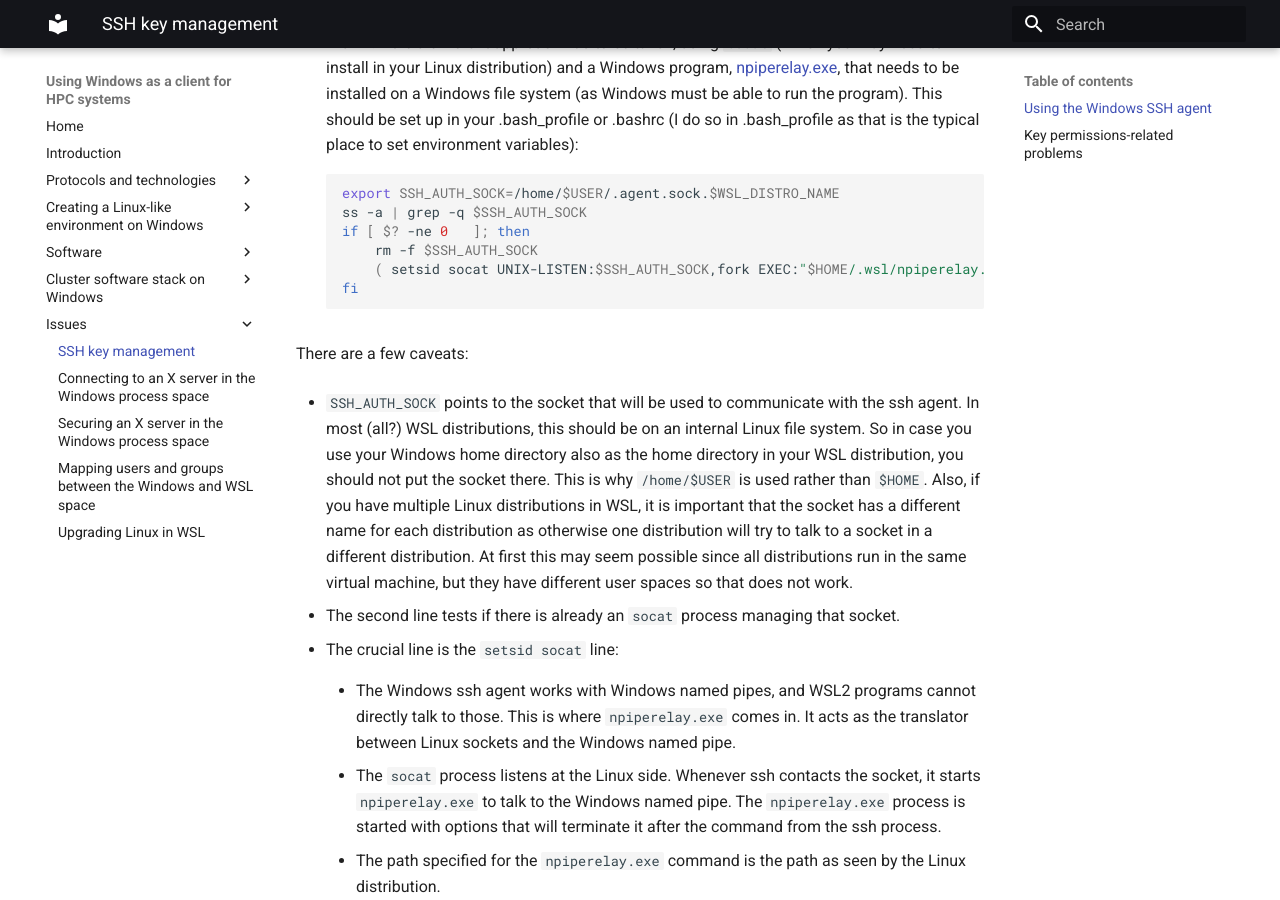
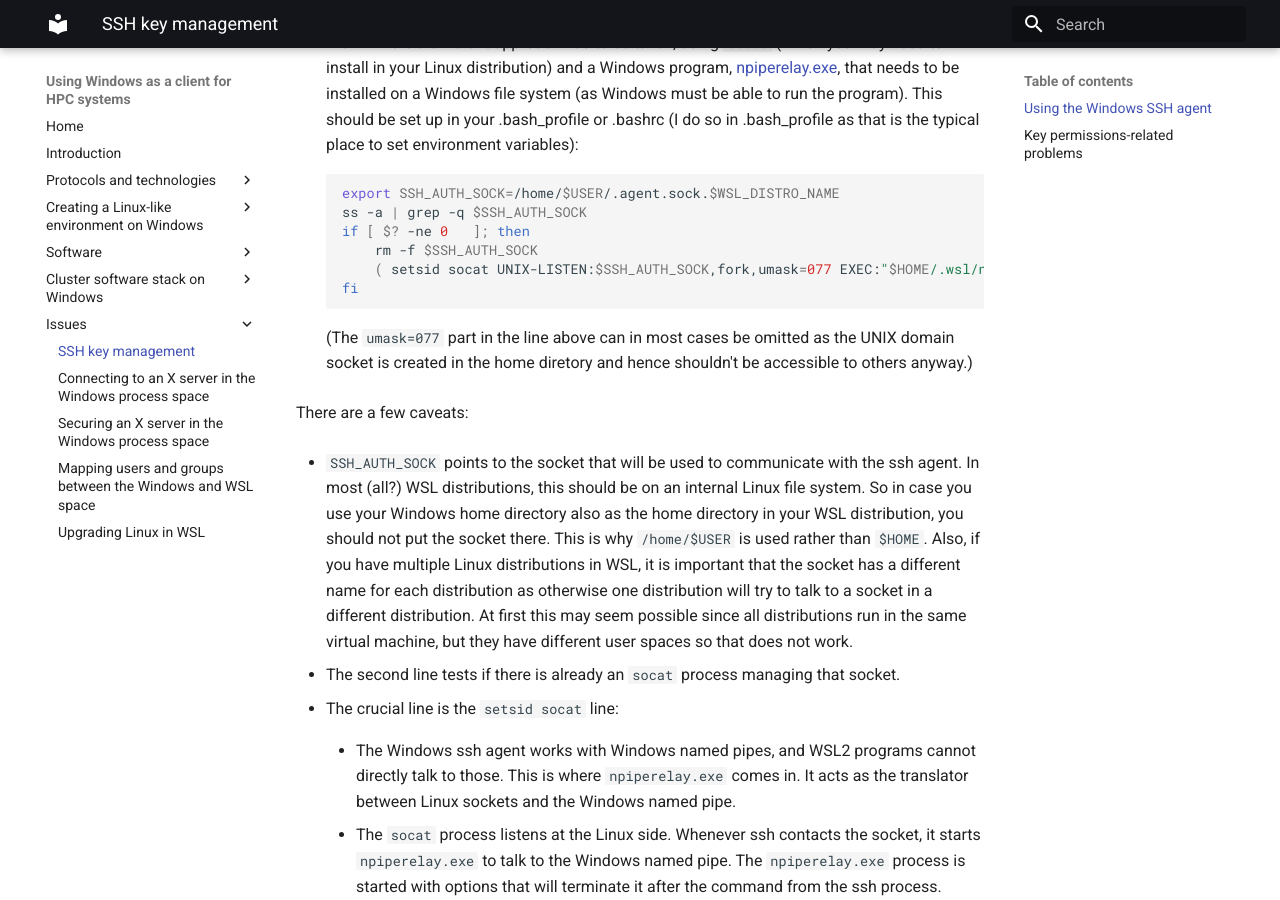
Before and after one commit to klust/windows-client-HPC, an MkDocs documentation site: the page built from docs/5_Issues/5_01_SSH_key_management.md, in a window 1280 px wide and 900 px high, scrolled down 628 px. Built offline with MkDocs 1.6.1 and Material for MkDocs 9.7.7, drawn with Linux system fonts in a browser that asks for light colours.

Commit message:
Updating key management, but some playing with groups in SUSE had strange consequeces.

````diff
--- a/docs/5_Issues/5_01_SSH_key_management.md
+++ b/docs/5_Issues/5_01_SSH_key_management.md
@@ -41,9 +41,13 @@
     ss -a | grep -q $SSH_AUTH_SOCK
     if [ $? -ne 0   ]; then
         rm -f $SSH_AUTH_SOCK
-        ( setsid socat UNIX-LISTEN:$SSH_AUTH_SOCK,fork EXEC:"$HOME/.wsl/npiperelay.exe -ei -s //./pipe/openssh-ssh-agent",nofork & ) >/dev/null 2>&1
+        ( setsid socat UNIX-LISTEN:$SSH_AUTH_SOCK,fork,umask=077 EXEC:"$HOME/.wsl/npiperelay.exe -ei -s //./pipe/openssh-ssh-agent",nofork & ) >/dev/null 2>&1
     fi
     ```
+
+    (The `umask=077` part in the line above can in most cases be omitted as
+    the UNIX domain socket is created in the home diretory and hence shouldn't be
+    accessible to others anyway.)
 
 There are a few caveats:
 
````
